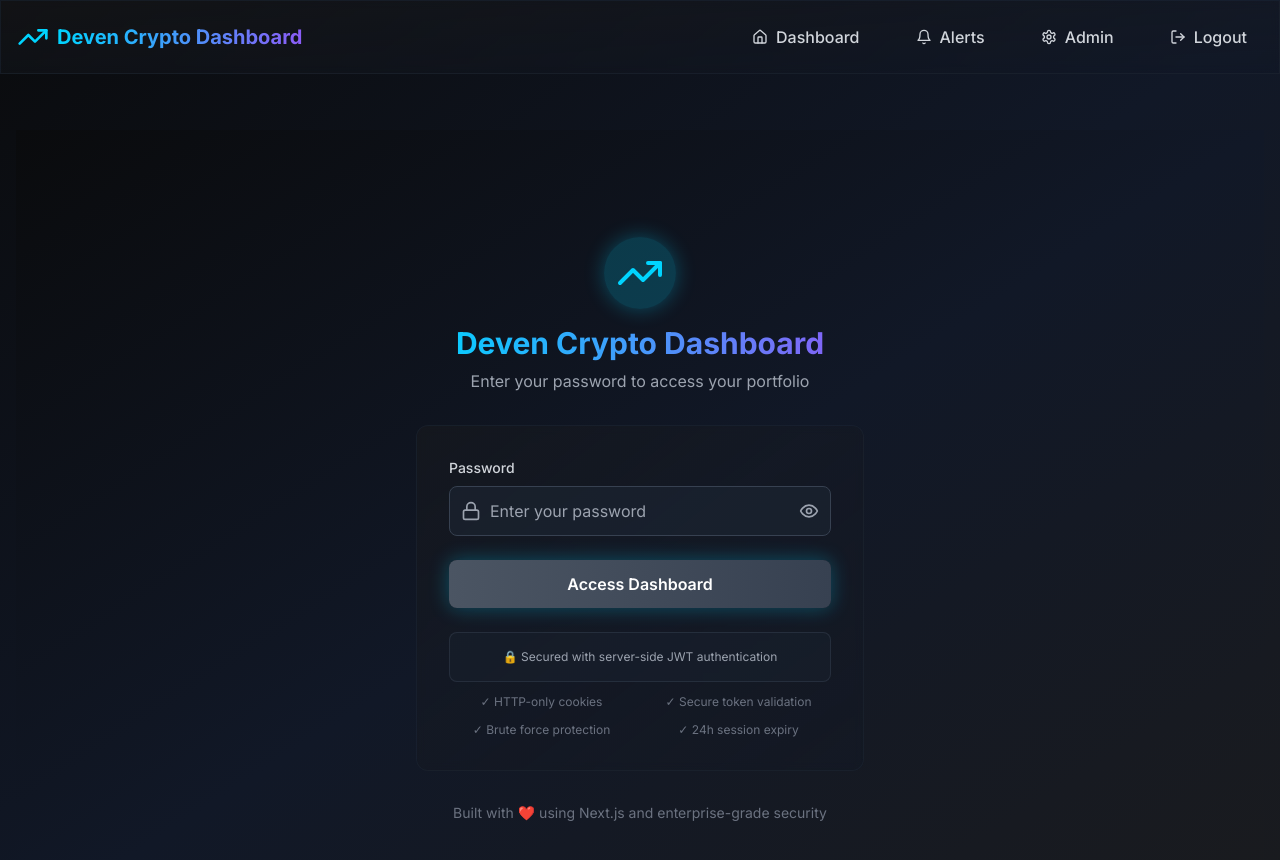
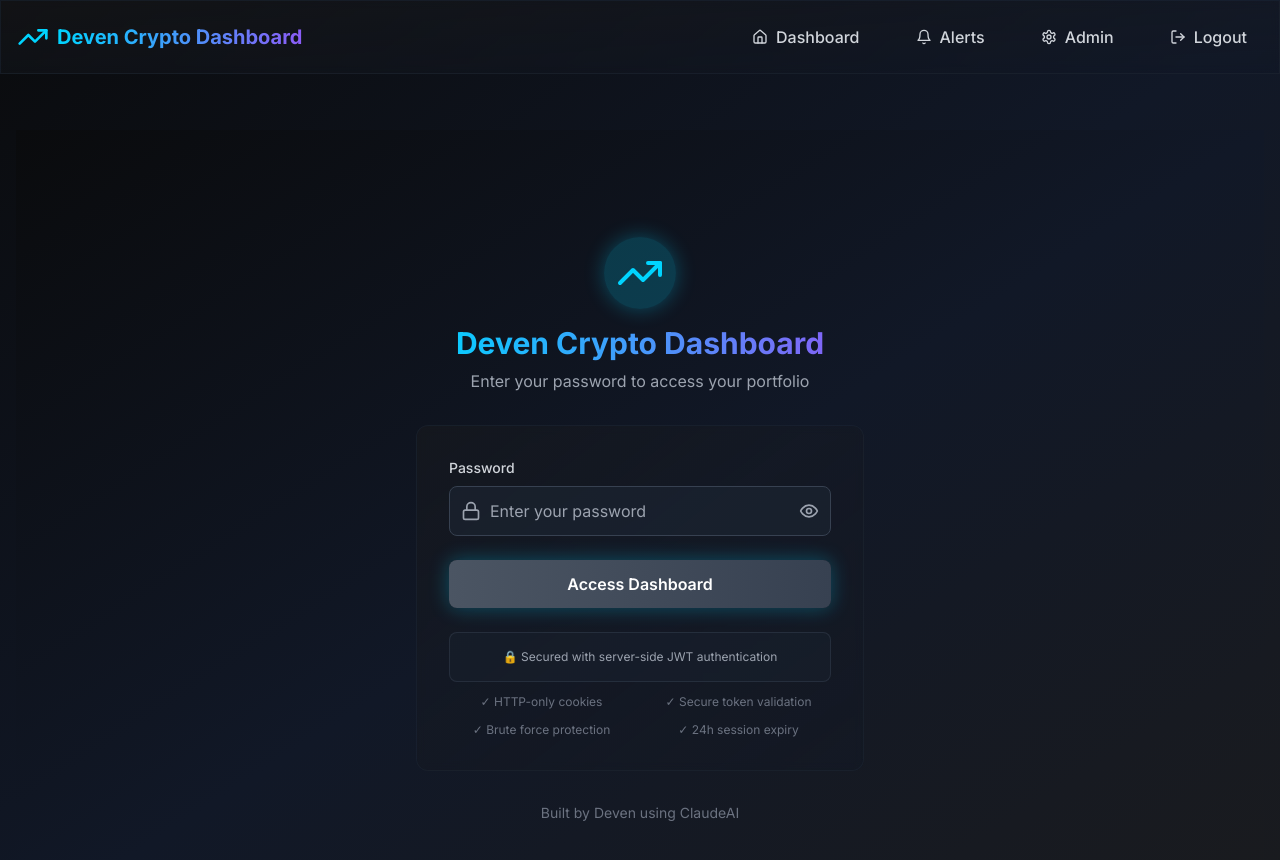
Before and after one commit to devenspear/deven-cryptodash-1.3, a Next.js app: page /login in a window 1280 px wide. Shown: the top 860 px of the page. Built offline with nearby package versions, Linux system fonts and the light colour scheme.

Commit message:
Update footer attribution to 'Built by Deven using ClaudeAI'

```diff
--- a/src/app/login/page.tsx
+++ b/src/app/login/page.tsx
@@ -138,7 +138,7 @@
         {/* Footer */}
         <div className="text-center mt-8">
           <p className="text-gray-500 text-sm">
-            Built with ❤️ using Next.js and enterprise-grade security
+            Built by Deven using ClaudeAI
           </p>
         </div>
       </div>
```
Also changed, not shown: 1 other file (tests, documents, lock files or other folders).
